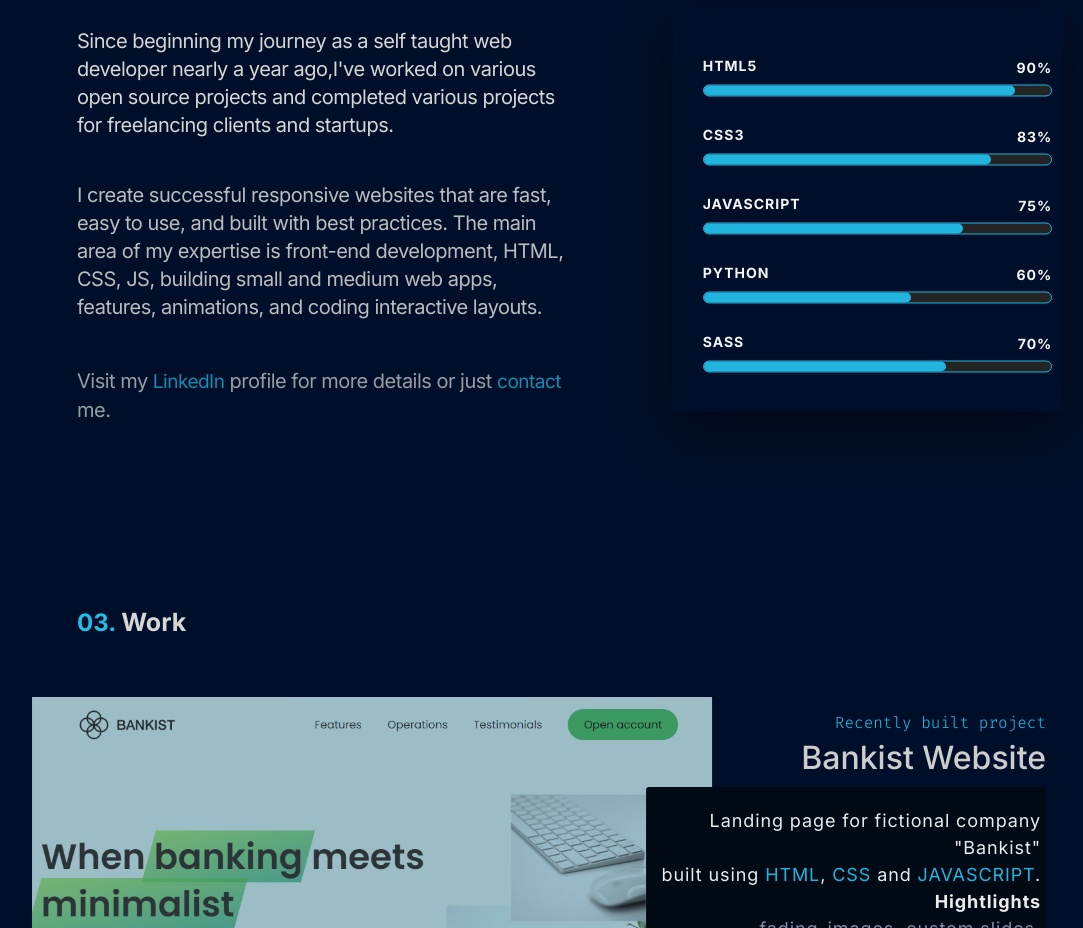
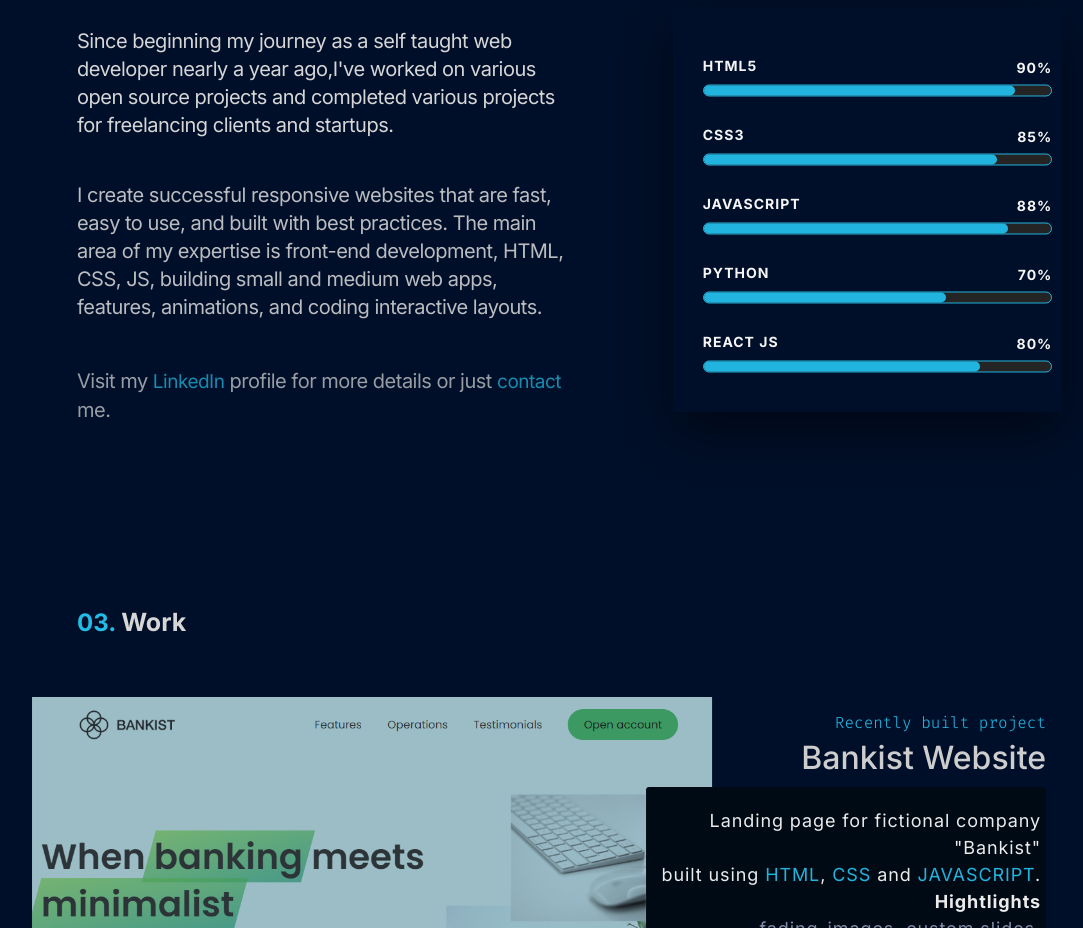
Before and after one commit to naresh-webdev/portfolio-new, a website with bundled scripts: page index.html in a window 1280 px wide. Shown: the part 1500-2428 px from the top of the page, without its empty margins (55-1138 px from the left). Built offline with nearby package versions, Linux system fonts and the light colour scheme; a script that the page names is missing.

Commit message:
Skill modified

```diff
--- a/index.html
+++ b/index.html
@@ -265,32 +265,32 @@
 
       <div class="skillBox">
         <p>CSS3</p>
-        <p>83%</p>
+        <p>85%</p>
         <div class="skill">
-          <div class="skill_level" style="width: 83%;"></div>
+          <div class="skill_level" style="width: 85%;"></div>
         </div>
       </div>
 
       <div class="skillBox">
         <p>JAVASCRIPT</p>
-        <p>75%</p>
+        <p>88%</p>
         <div class="skill">
-          <div class="skill_level" style="width: 75%;"></div>
+          <div class="skill_level" style="width: 88%;"></div>
         </div>
       </div>
 
       <div class="skillBox">
         <p>PYTHON</p>
-        <p>60%</p>
+        <p>70%</p>
         <div class="skill">
-          <div class="skill_level" style="width: 60%;"></div>
+          <div class="skill_level" style="width: 70%;"></div>
         </div>
       </div>
       <div class="skillBox">
-        <p>SASS</p>
-        <p>70%</p>
+        <p>REACT JS</p>
+        <p>80%</p>
         <div class="skill">
-          <div class="skill_level" style="width: 70%;"></div>
+          <div class="skill_level" style="width: 80%;"></div>
         </div>
       </div>
     </div>
```
